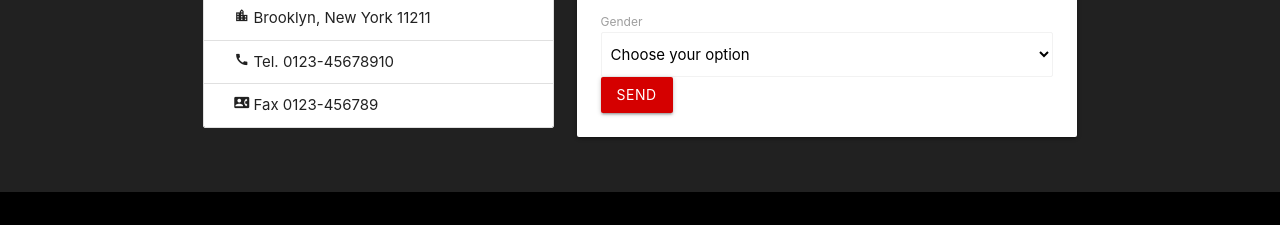
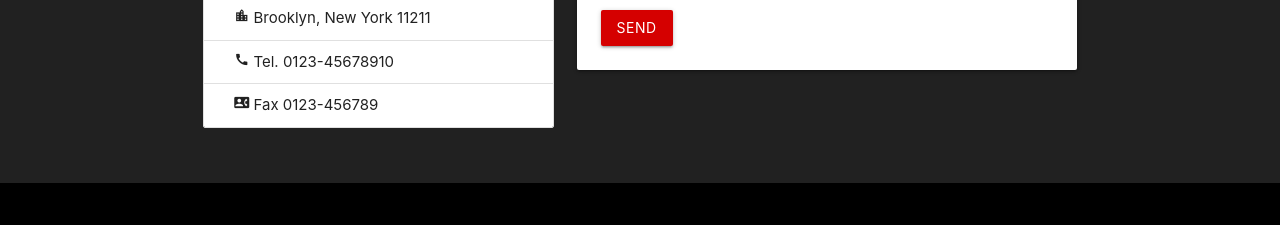
Before and after one commit to akhmadrifaldi14/AR-Store, a plain HTML site: page index.html in a window 1280 px wide. Shown: the part 6411-6636 px from the top of the page. Drawn offline with Linux system fonts and the light colour scheme.

Commit message:
Update index.html

```diff
--- a/index.html
+++ b/index.html
@@ -479,14 +479,6 @@
      						<textarea id="message" class="materialize-textarea"></textarea>
      						<label for="message">Message</label>
      					</div>
-               <label for="gender">Gender</label>
-               <select class="browser-default">
-                 <option value="" disabled selected>Choose your option</option>
-                 <option value="1">Male</option>
-                 <option value="2">Female</option>
-                 <!-- <option value="3">Option 3</option> -->
-               </select>
-            <div></div>
      					<button type="submit" class="btn red accent-4">Send</button>
      				</div>
      			</div>
```
